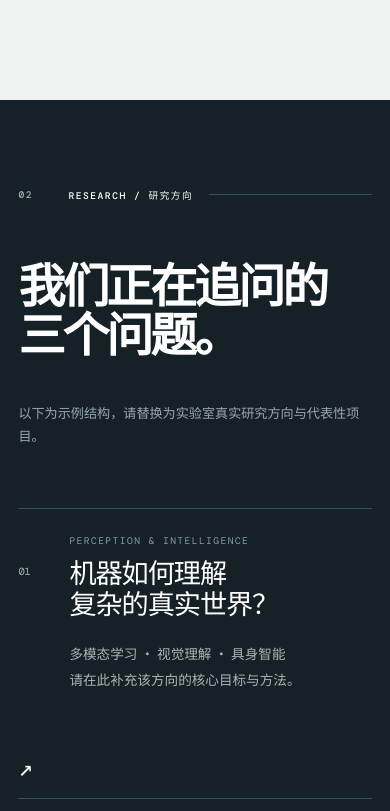
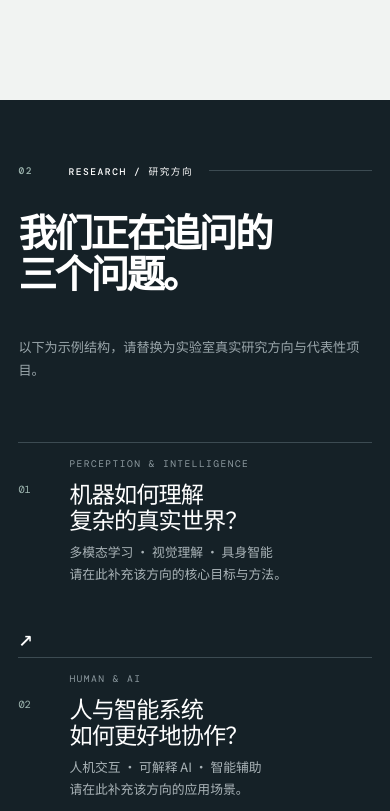
Before and after one commit to CSU-Visualization-Lab/Laboratory-homepage, a plain HTML site: page dist/index.html in a window 390 px wide. Shown: the part 1982-2793 px from the top of the page. Drawn offline with nearby package versions, Linux system fonts and the light colour scheme; a web font is replaced by a local one.

Commit message:
Update Site source

```diff
--- a/dist/styles.css
+++ b/dist/styles.css
@@ -144,15 +144,17 @@ button { font: inherit; }
 .paper-controls button { width: 38px; height: 38px; border: 1px solid var(--line); background: transparent; color: var(--ink); cursor: pointer; transition: background .2s, color .2s, border-color .2s; }
 .paper-controls button:hover, .paper-controls button:focus-visible { background: var(--signal); border-color: var(--signal); color: white; outline: none; }
 
-.research { max-width: none; background: var(--night); color: white; }
+.research { max-width: none; background: var(--night); color: white; padding-top: clamp(4rem, 6vw, 6.5rem); padding-bottom: clamp(4rem, 6vw, 6.5rem); }
 .research > * { max-width: calc(var(--max) - var(--pad) * 2); margin-left: auto; margin-right: auto; }
+.research .section-label { margin-bottom: clamp(2rem, 3.5vw, 3.5rem); }
 .section-label.light span { color: var(--acid); }
 .section-label.light p::after { background: #3c4b52; }
-.research-head { display: flex; align-items: end; justify-content: space-between; gap: 2rem; margin-bottom: 5rem; }
+.research-head { display: flex; align-items: end; justify-content: space-between; gap: 2rem; margin-bottom: 3rem; }
+.research .section-title { font-size: clamp(2.4rem, 4.4vw, 4.8rem); }
 .section-title.light { color: white; }
 .section-note { max-width: 350px; color: #9aa6ab; font-size: .82rem; line-height: 1.7; }
 .research-list { border-top: 1px solid #3c4b52; }
-.research-item { min-height: 260px; display: grid; grid-template-columns: 75px 1.1fr .75fr 50px; gap: 2rem; align-items: center; border-bottom: 1px solid #3c4b52; position: relative; transition: color .3s, padding .3s; overflow: hidden; }
+.research-item { min-height: 185px; display: grid; grid-template-columns: 55px 1.05fr .8fr 35px; gap: 1.5rem; align-items: center; border-bottom: 1px solid #3c4b52; position: relative; transition: color .3s, padding .3s; overflow: hidden; }
 .research-item::before { content: ""; position: absolute; inset: 0 100% 0 0; background: var(--acid); transition: right .35s ease; }
 .research-item > * { position: relative; z-index: 1; }
 .research-item:hover, .research-item:focus { color: var(--night); padding: 0 1.5rem; outline: none; }
@@ -160,8 +162,8 @@ button { font: inherit; }
 .research-index { font: .65rem var(--mono); color: var(--acid); transition: color .3s; }
 .research-item:hover .research-index, .research-item:focus .research-index { color: var(--night); }
 .research-kicker { color: #8e9ba1; font: .6rem var(--mono); letter-spacing: .15em; }
-.research-main h3 { font-size: clamp(1.7rem, 3vw, 3.4rem); line-height: 1.15; letter-spacing: -.04em; margin: .6rem 0 0; font-weight: 500; }
-.research-desc { color: #aab4b8; font-size: .85rem; line-height: 1.9; }
+.research-main h3 { font-size: clamp(1.45rem, 2.3vw, 2.65rem); line-height: 1.14; letter-spacing: -.04em; margin: .45rem 0 0; font-weight: 500; }
+.research-desc { color: #aab4b8; font-size: .8rem; line-height: 1.7; }
 .research-item:hover .research-desc, .research-item:focus .research-desc, .research-item:hover .research-kicker, .research-item:focus .research-kicker { color: #34464f; }
 .research-arrow { font: 1.5rem var(--mono); }
 
@@ -339,8 +341,8 @@ button { font: inherit; }
   .section-label { margin-bottom: 3.5rem; }
   .section-title { font-size: clamp(2.5rem, 12vw, 4.5rem); }
   .research-head, .people-head, .output-head { align-items: flex-start; flex-direction: column; margin-bottom: 3rem; }
-  .research-item { min-height: 290px; grid-template-columns: 35px 1fr 30px; gap: 1rem; }
-  .research-desc { grid-column: 2 / 4; margin-top: -1.5rem; }
+  .research-item { min-height: 215px; grid-template-columns: 35px 1fr 30px; gap: 1rem; }
+  .research-desc { grid-column: 2 / 4; margin-top: -1rem; }
   .person, .person:not(.person-lead) { grid-template-columns: 1fr; padding-right: 0; }
   .portrait { min-height: 0; width: min(100%, 210px); }
   .student-cohort { padding: 2rem 0 2.5rem; }
```
Also changed, not shown: dist/picture/paper-2.png.
